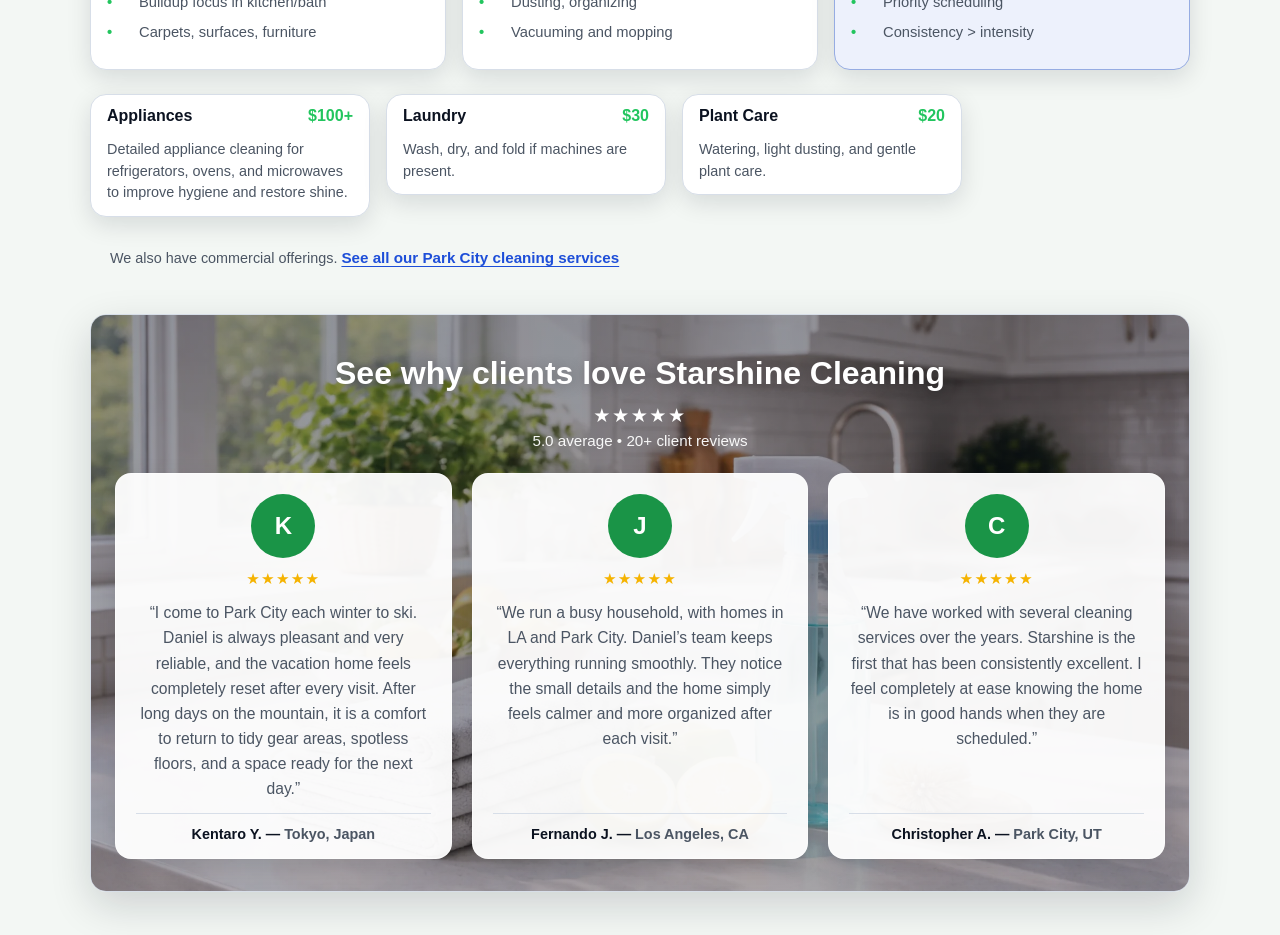
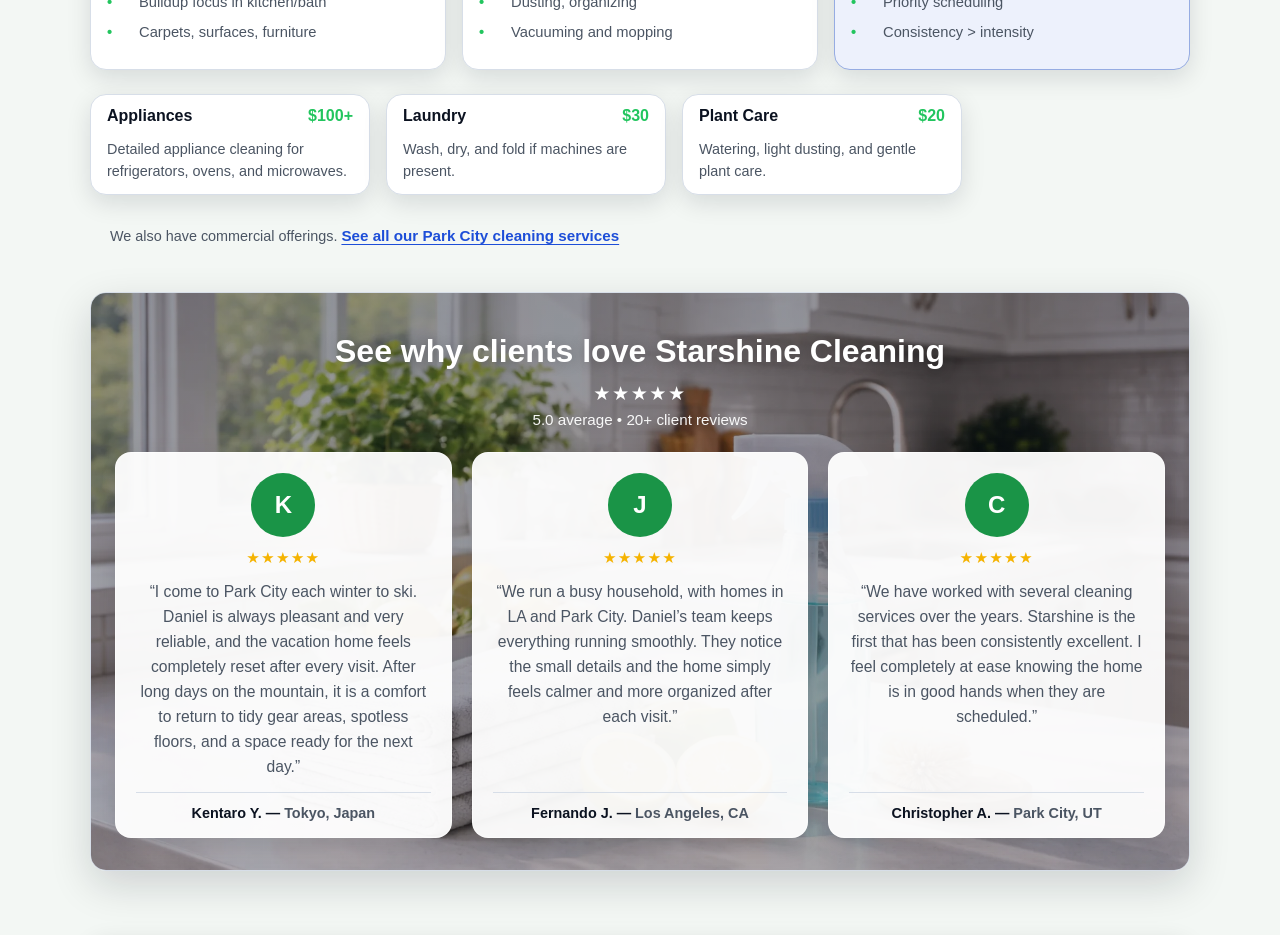
Before and after one commit to bookstarshine/starshine-cleaning, a Next.js app: page / in a window 1280 px wide. Shown: the part 1520-2455 px from the top of the page. Built offline with nearby package versions, Linux system fonts and the light colour scheme.

Commit message:
appliance detail

```diff
--- a/src/pages/index.tsx
+++ b/src/pages/index.tsx
@@ -220,7 +220,7 @@
       <div className={styles.addonPriceValue}>$100+</div>
     </div>
     <p className={styles.addonDetails}>
-       Detailed appliance cleaning for refrigerators, ovens, and microwaves to improve hygiene and restore shine.
+       Detailed appliance cleaning for refrigerators, ovens, and microwaves.
     </p>
   </Link>
 
--- a/src/pages/services.tsx
+++ b/src/pages/services.tsx
@@ -348,7 +348,7 @@
                   <div className={styles.addonPriceValue}>$100</div>
                 </div>
                 <p className={styles.addonDetails}>
-                 Detailed appliance cleaning for refrigerators, ovens, and microwaves to improve hygiene and restore shine.
+                 Detailed appliance cleaning for refrigerators, ovens, and microwaves.
                 </p>
               </Link>
               <Link
```
